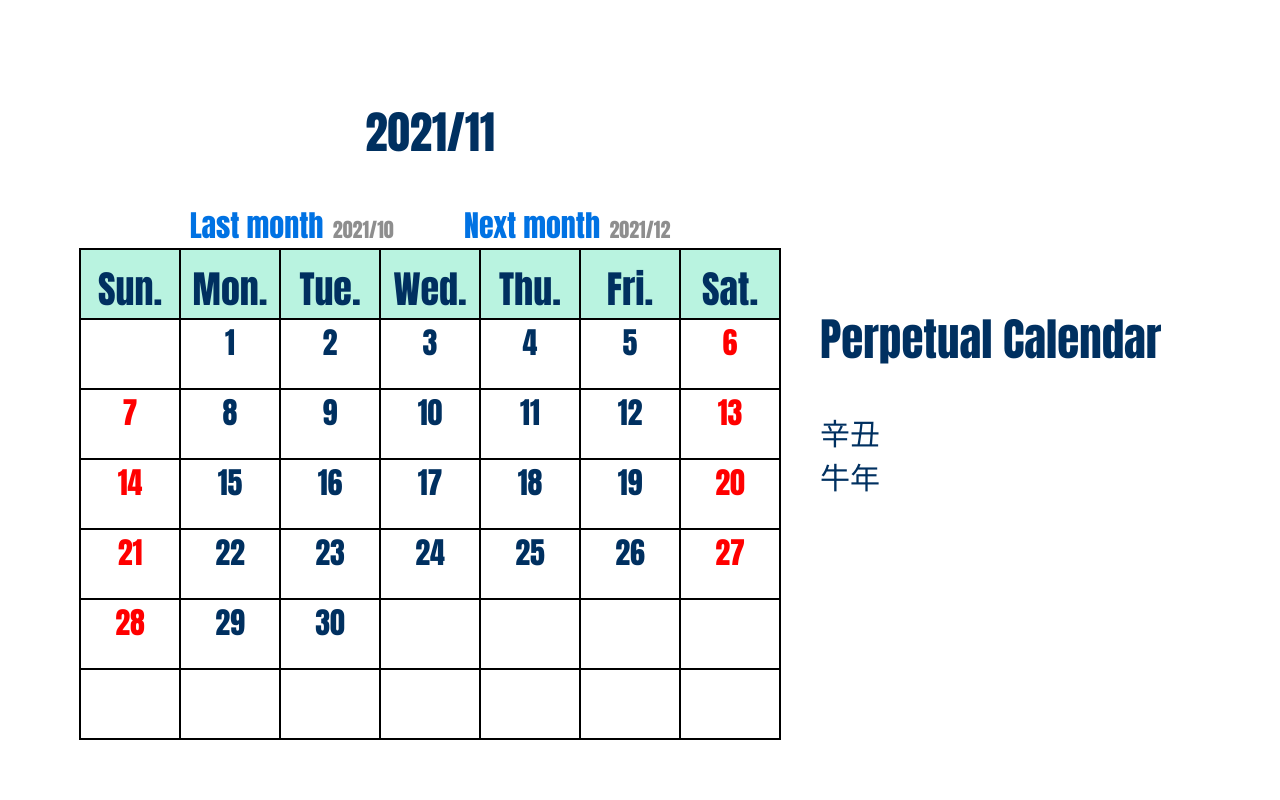
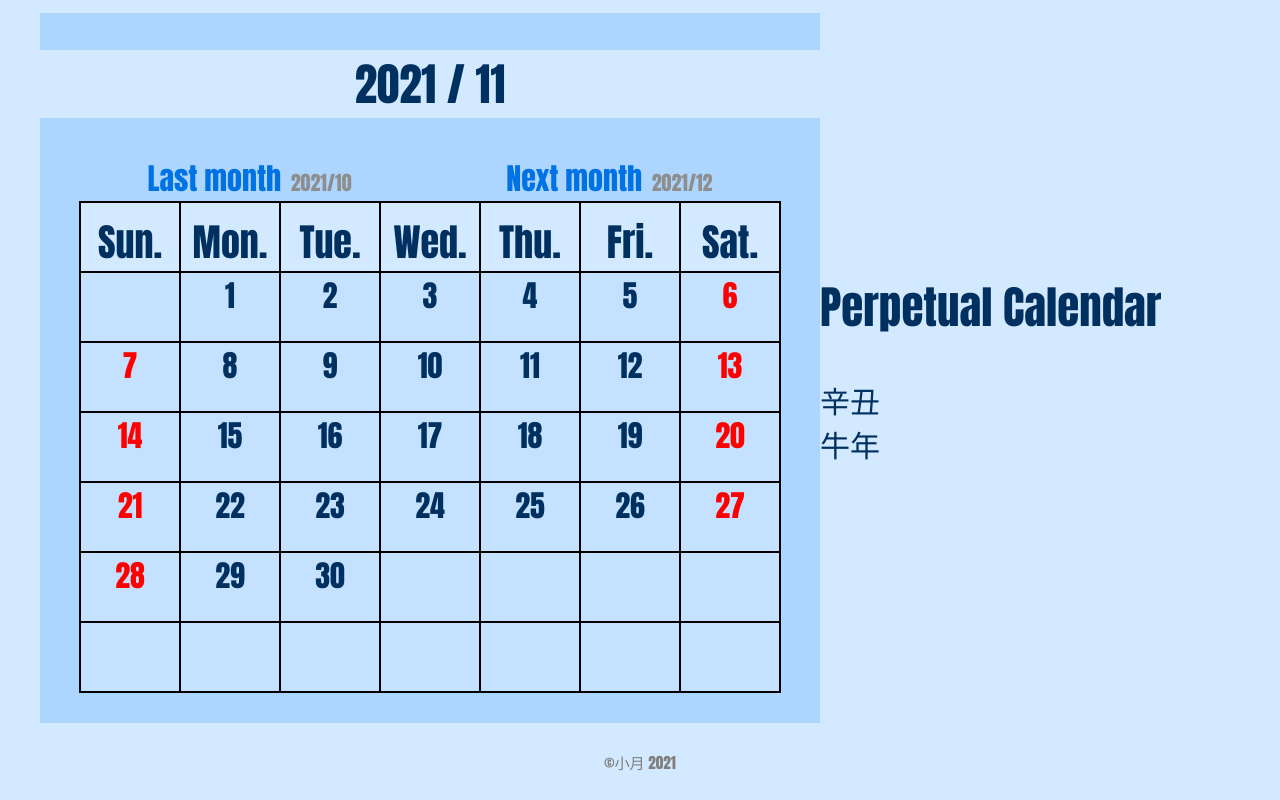
Before and after one commit to mooncactusmoon/calendarByPHP, a PHP site: page /index.php in a window 1280 px wide. Run offline with PHP 8.4, Linux system fonts and the light colour scheme.

Commit message:
簡單純色版完成，等之後再新增圖片

```diff
--- a/index.php
+++ b/index.php
@@ -5,6 +5,7 @@
    *{
         box-sizing: border-box;
         font-family: Impact,Comic Sans MS,'monospace';
+        background-color: #D2E9FF;
     }
     .div1{
         width: 702px;
@@ -25,12 +26,13 @@
         display: inline-block;
         font-size: 30px;
         text-align: center;
+        background-color: #C4E1FF;
     }
     .cell:hover{
         background-color: #FFEBCD;
     }
     .weeks{
-        background-color: rgb(185, 243, 224);
+        background-color:#D2E9FF;
         font-size: 38px;
         padding-top: 10px;
         width: 100px;
@@ -51,22 +53,26 @@
     .div-title{
         text-align: center;
         font-size: 30px;
+        background-color: #ACD6FF;
     }
     a>span{
         font-size: 20px;
         color : #8E8E8E;
+        background-color: #ACD6FF;
     }
     .main{
         display: flex;
         width: 1200px;
         margin: auto;
-
+        flex-wrap: wrap;
     }
     .section{
         flex-basis: 65%;
         padding: auto;
+        padding-bottom: 30px;
         margin: auto;
         color: 	#003060;
+        background-color: #ACD6FF;
     }
     .aside{
         color: 	#003060;
@@ -81,9 +87,20 @@
     a:link,a:visited,a:hover,a:active {
         color: 	#0072E3;
         text-decoration: none;
+        background-color: #ACD6FF;
+    }
+    footer{
+    flex-basis: 100%;
+    text-align: center;
+    color: rgb(129, 126, 126);
+    font-size: 95%;
+    padding-top: 15px;
+    padding-bottom: 0px;
+
     }
   </style>
 <body class="main">
+
 <?php
 /*請在這裹撰寫你的萬年曆程式碼*/
 ?>
@@ -157,9 +174,9 @@
 
 <section class="section">
 <div class="div-title">
-    <h1><?=$year;?>/<?=$month;?></h1>
+    <h1><?=$year;?>&nbsp;/&nbsp;<?=$month;?></h1>
     <a href="index.php?year=<?=$lastyear;?>&month=<?=$lastmonth;?>">Last month<span class="title-day">&nbsp;&nbsp;<?=$lastyear.'/'.$lastmonth;?></span></a>
-    &nbsp;&nbsp;&nbsp;&nbsp;&nbsp;&nbsp;&nbsp;&nbsp;
+    &nbsp;&nbsp;&nbsp;&nbsp;&nbsp;&nbsp;&nbsp;&nbsp;&nbsp;&nbsp;&nbsp;&nbsp;&nbsp;&nbsp;&nbsp;&nbsp;&nbsp;&nbsp;&nbsp;&nbsp;
     <a href="index.php?year=<?=$nextyear;?>&month=<?=$nextmonth;?>">Next month<span class="title-day">&nbsp;&nbsp;<?=$nextyear.'/'.$nextmonth;?></span></a>
 </div>
 <?php
@@ -239,5 +256,6 @@ echo "<br><br>";
 echo "</div>";
 ?>
 </aside>
+<footer>&copy小月 2021</footer>
 </body>
 <html>
```
Also changed, not shown: image/01.jpg (added), image/f01.jpg (added).
